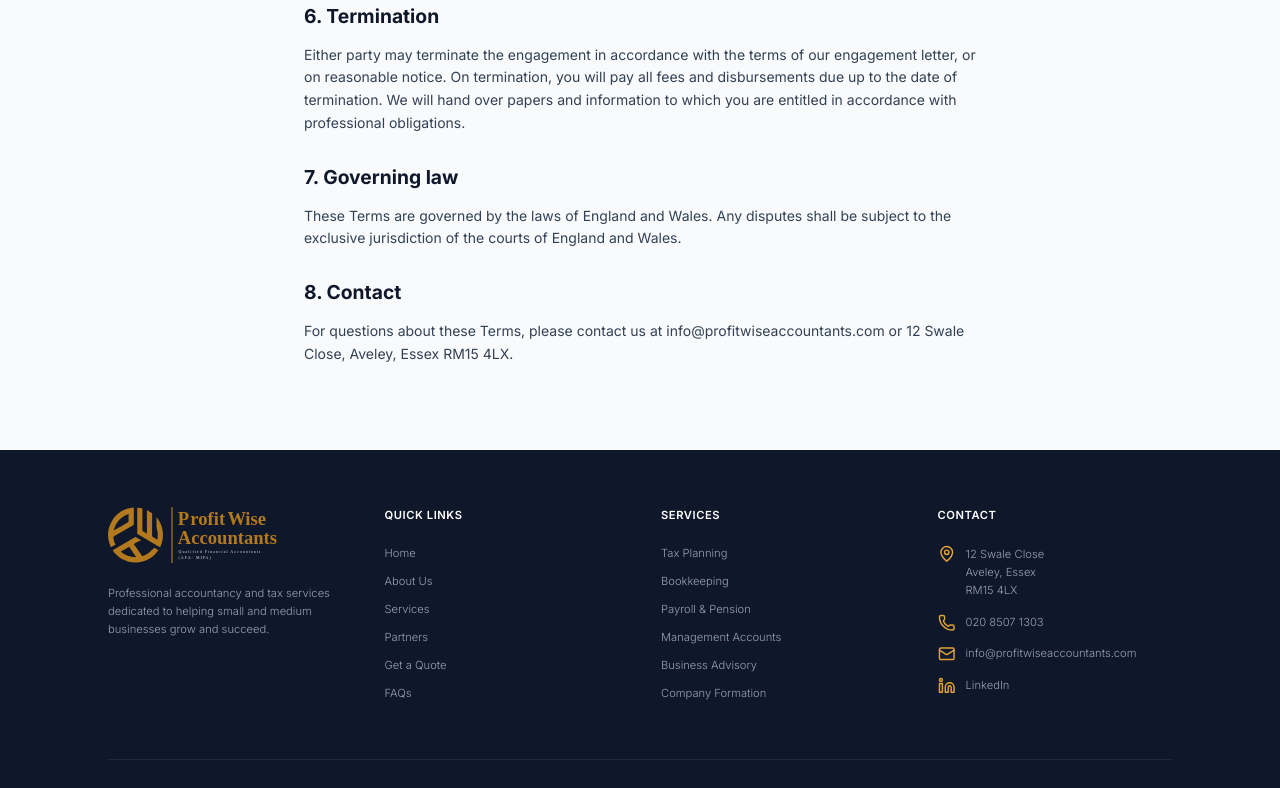
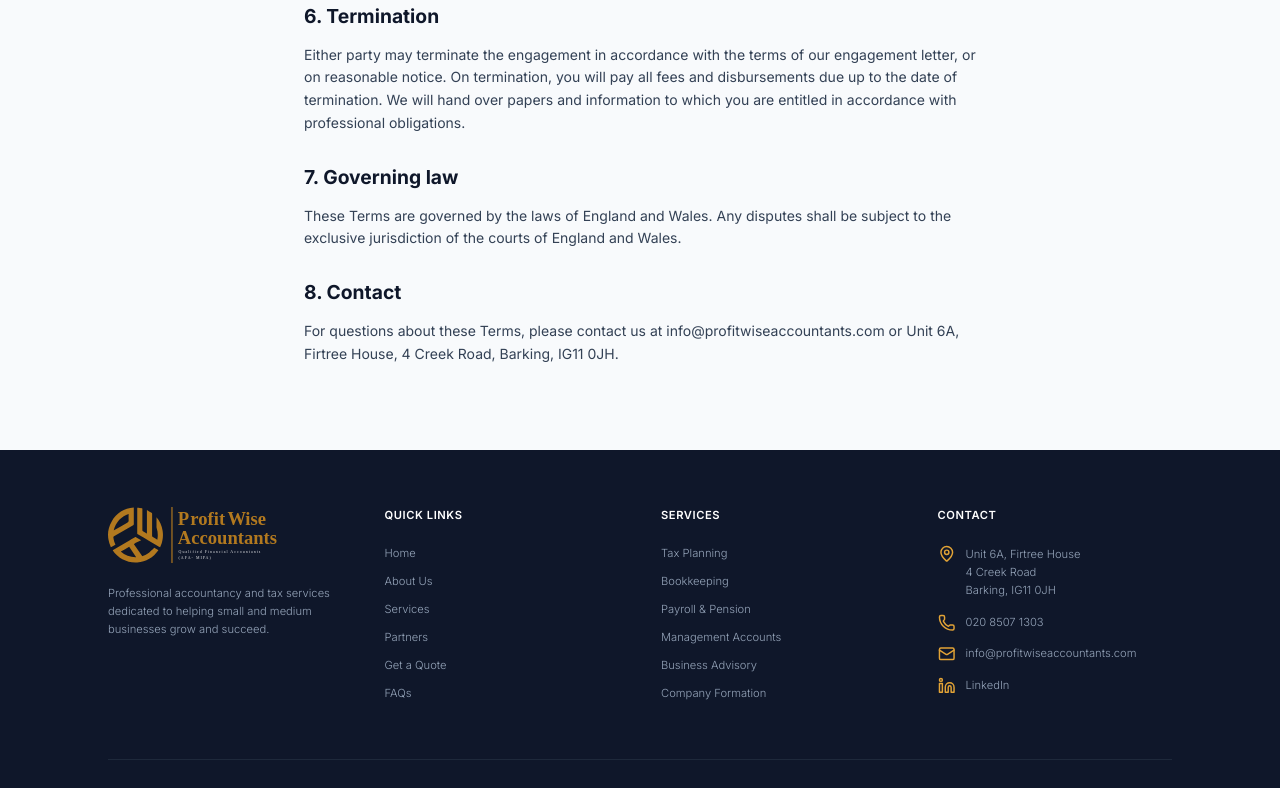
Before and after one commit to zain10k/profitwiseaccountancy, a React (Vite) app: page /terms in a window 1280 px wide. Shown: the part 1747-2535 px from the top of the page. Built offline with nearby package versions, Linux system fonts and the light colour scheme.

Commit message:
Update registered office address
Made-with: Cursor

```diff
--- a/src/components/ContactMethods.tsx
+++ b/src/components/ContactMethods.tsx
@@ -21,9 +21,9 @@ const contactMethods = [
   {
     icon: MapPin,
     title: 'Visit Us',
-    content: '12 Swale Close, Aveley',
-    subtext: 'Essex, RM15 4LX',
-    href: 'https://www.google.com/maps?q=12+Swale+Close,+Aveley,+South+Ockendon+RM15+4LX',
+    content: 'Unit 6A, Firtree House',
+    subtext: '4 Creek Road, Barking, IG11 0JH',
+    href: 'https://www.google.com/maps?q=Unit+6A,+Firtree+House,+4+Creek+Road,+Barking+IG11+0JH',
     isExternal: true,
   },
   {
--- a/src/components/Footer.tsx
+++ b/src/components/Footer.tsx
@@ -73,7 +73,7 @@ export function Footer() {
             <ul className="space-y-4 text-sm flex flex-col items-center md:items-start">
               <li className="flex items-start gap-3 justify-center md:justify-start">
                 <MapPin className="h-5 w-5 shrink-0 text-primary" />
-                <span className="leading-relaxed text-center md:text-left">12 Swale Close<br />Aveley, Essex<br />RM15 4LX</span>
+                <span className="leading-relaxed text-center md:text-left">Unit 6A, Firtree House<br />4 Creek Road<br />Barking, IG11 0JH</span>
               </li>
               <li className="flex items-center gap-3 justify-center md:justify-start">
                 <Phone className="h-5 w-5 shrink-0 text-primary" />
--- a/src/pages/Contact.tsx
+++ b/src/pages/Contact.tsx
@@ -149,7 +149,7 @@ export function Contact() {
           >
             <div className="w-full h-[400px] md:h-[500px]">
               <iframe
-                src="https://www.google.com/maps?q=12+Swale+Close,+Aveley,+South+Ockendon+RM15+4LX&output=embed"
+                src="https://www.google.com/maps?q=Unit+6A,+Firtree+House,+4+Creek+Road,+Barking+IG11+0JH&output=embed"
                 width="100%"
                 height="100%"
                 style={{ border: 0 }}
@@ -164,11 +164,11 @@ export function Contact() {
 
           <div className="text-center mt-8">
             <p className="text-slate-600 mb-4">
-              <span className="font-semibold text-slate-900">Address:</span> 12 Swale Close, Aveley,
-              South Ockendon, Essex, RM15 4LX
+              <span className="font-semibold text-slate-900">Address:</span> Unit 6A, Firtree House,
+              4 Creek Road, Barking, IG11 0JH
             </p>
             <a
-              href="https://www.google.com/maps?q=12+Swale+Close,+Aveley,+South+Ockendon+RM15+4LX"
+              href="https://www.google.com/maps?q=Unit+6A,+Firtree+House,+4+Creek+Road,+Barking+IG11+0JH"
               target="_blank"
               rel="noopener noreferrer"
               className="inline-flex items-center gap-2 text-primary hover:text-primary/80 font-semibold transition-colors"
--- a/src/pages/Cookies.tsx
+++ b/src/pages/Cookies.tsx
@@ -146,7 +146,7 @@ export function Cookies() {
                   <a href="mailto:info@profitwiseaccountants.com" className="text-primary hover:underline font-medium">
                     info@profitwiseaccountants.com
                   </a>
-                  {' '}or at 12 Swale Close, Aveley, Essex RM15 4LX.
+                  {' '}or at Unit 6A, Firtree House, 4 Creek Road, Barking, IG11 0JH.
                 </p>
               </div>
             </motion.div>
--- a/src/pages/Privacy.tsx
+++ b/src/pages/Privacy.tsx
@@ -53,7 +53,7 @@ export function Privacy() {
                   1. Who we are
                 </h2>
                 <p className="text-slate-700 leading-relaxed">
-                  ProfitWise Accountants (&quot;we&quot;, &quot;us&quot;, &quot;our&quot;) is a UK accountancy practice. We are the data controller for the personal data we collect in connection with our services. Our registered address is 12 Swale Close, Aveley, Essex RM15 4LX.
+                  ProfitWise Accountants (&quot;we&quot;, &quot;us&quot;, &quot;our&quot;) is a UK accountancy practice. We are the data controller for the personal data we collect in connection with our services. Our registered address is Unit 6A, Firtree House, 4 Creek Road, Barking, IG11 0JH.
                 </p>
               </div>
 
@@ -122,7 +122,7 @@ export function Privacy() {
                   8. Contact
                 </h2>
                 <p className="text-slate-700 leading-relaxed">
-                  For any questions about this privacy policy or our use of your data, please contact us at info@profitwiseaccountants.com or 12 Swale Close, Aveley, Essex RM15 4LX.
+                  For any questions about this privacy policy or our use of your data, please contact us at info@profitwiseaccountants.com or Unit 6A, Firtree House, 4 Creek Road, Barking, IG11 0JH.
                 </p>
               </div>
             </motion.div>
--- a/src/pages/Terms.tsx
+++ b/src/pages/Terms.tsx
@@ -53,7 +53,7 @@ export function Terms() {
                   1. Introduction
                 </h2>
                 <p className="text-slate-700 leading-relaxed">
-                  These terms and conditions (&quot;Terms&quot;) apply to the engagement of ProfitWise Accountants (&quot;we&quot;, &quot;us&quot;, &quot;our&quot;) to provide accounting, tax, and related services to you (&quot;you&quot;, &quot;client&quot;). By engaging our services or using our website, you agree to these Terms. Our registered address is 12 Swale Close, Aveley, Essex RM15 4LX.
+                  These terms and conditions (&quot;Terms&quot;) apply to the engagement of ProfitWise Accountants (&quot;we&quot;, &quot;us&quot;, &quot;our&quot;) to provide accounting, tax, and related services to you (&quot;you&quot;, &quot;client&quot;). By engaging our services or using our website, you agree to these Terms. Our registered address is Unit 6A, Firtree House, 4 Creek Road, Barking, IG11 0JH.
                 </p>
               </div>
 
@@ -116,7 +116,7 @@ export function Terms() {
                   8. Contact
                 </h2>
                 <p className="text-slate-700 leading-relaxed">
-                  For questions about these Terms, please contact us at info@profitwiseaccountants.com or 12 Swale Close, Aveley, Essex RM15 4LX.
+                  For questions about these Terms, please contact us at info@profitwiseaccountants.com or Unit 6A, Firtree House, 4 Creek Road, Barking, IG11 0JH.
                 </p>
               </div>
             </motion.div>
```
